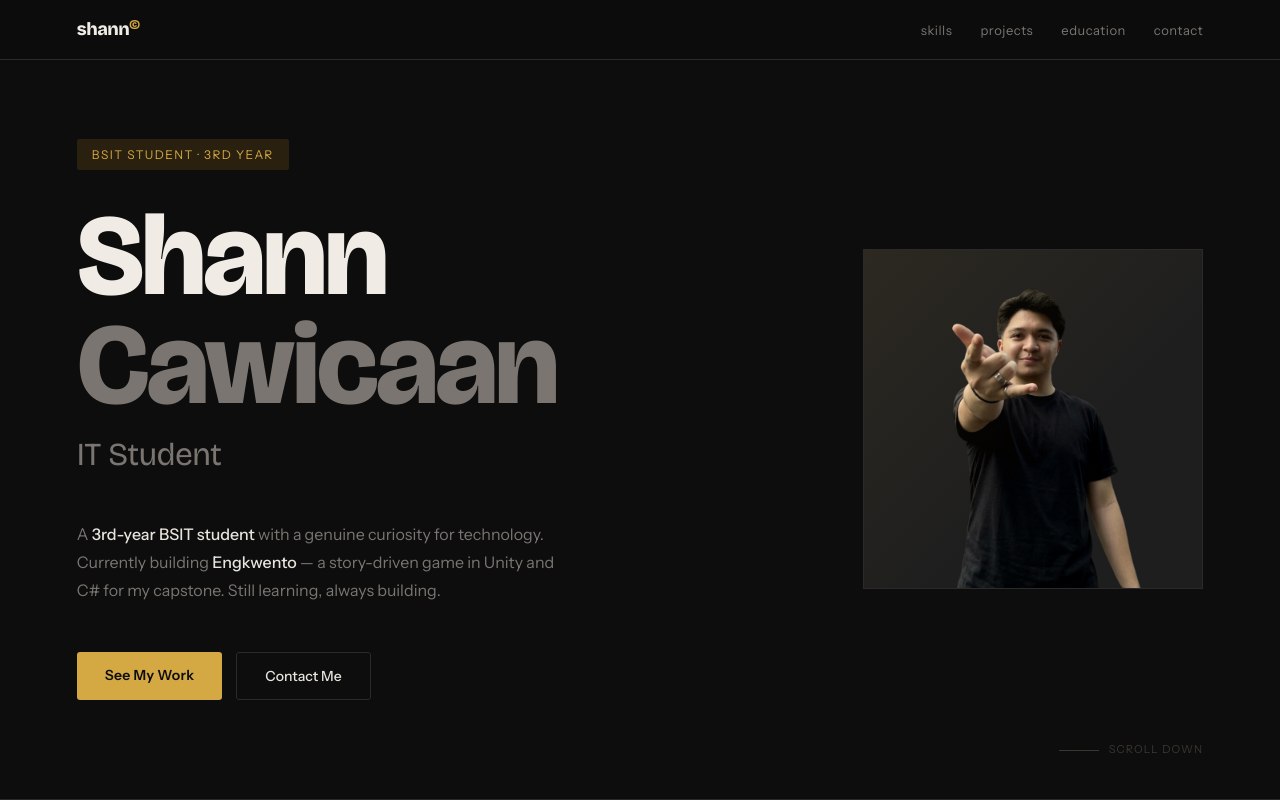
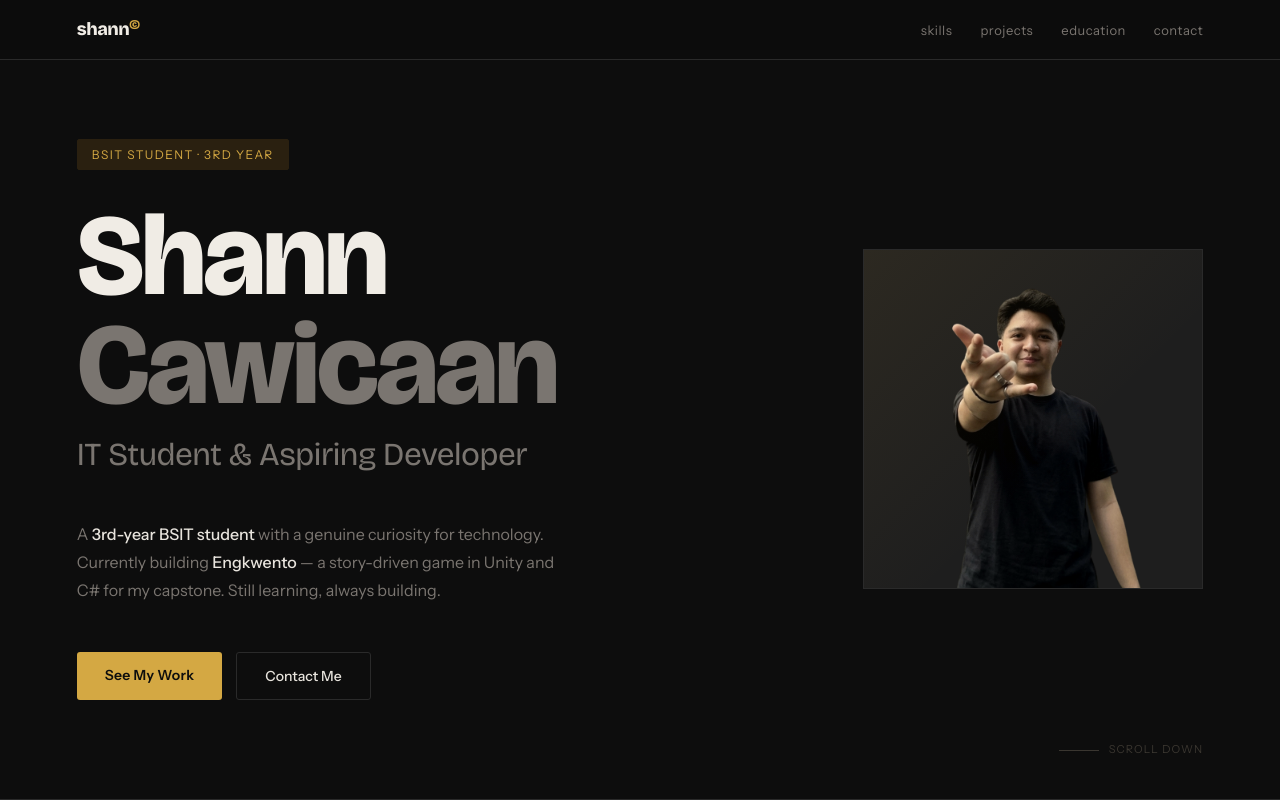
Before and after one commit to shanntidope/Portfolio, a plain HTML site: page index.html in a window 1280 px wide. Shown: the top 800 px of the page. Drawn offline with nearby package versions, Linux system fonts and the light colour scheme.

Commit message:
Update index.html

```diff
--- a/index.html
+++ b/index.html
@@ -3,7 +3,7 @@
 <head>
 <meta charset="UTF-8">
 <meta name="viewport" content="width=device-width, initial-scale=1.0">
-<title>Shann — IT Student </title>
+<title>Shann — IT Student & Developer</title>
 <link href="https://fonts.googleapis.com/css2?family=Bricolage+Grotesque:opsz,wght@12..96,300;12..96,400;12..96,500;12..96,700;12..96,800&family=Instrument+Sans:ital,wght@0,400;0,500;0,600;1,400&display=swap" rel="stylesheet">
 <style>
 *,*::before,*::after{box-sizing:border-box;margin:0;padding:0}
@@ -285,7 +285,7 @@ footer span{font-size:12px;color:var(--faint)}
     <div class="hero-left">
       <div class="hero-tag">BSIT Student · 3rd Year</div>
       <h1 class="hero-name">Shann<br><span class="dim">Cawicaan</span></h1>
-      <p class="hero-sub">IT Student </p>
+      <p class="hero-sub">IT Student & Aspiring Developer</p>
       <p class="hero-bio">
         A <strong>3rd-year BSIT student</strong> with a genuine curiosity for technology.
         Currently building <strong>Engkwento</strong> — a story-driven game in Unity and C# for my capstone.
```
